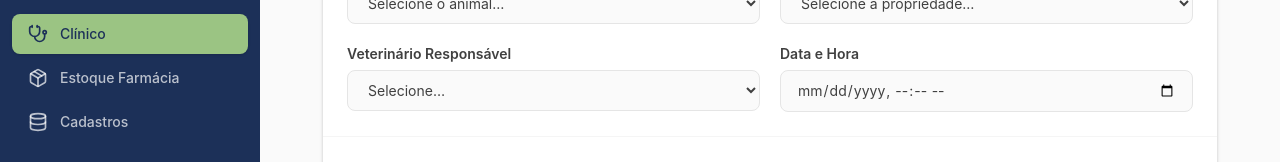
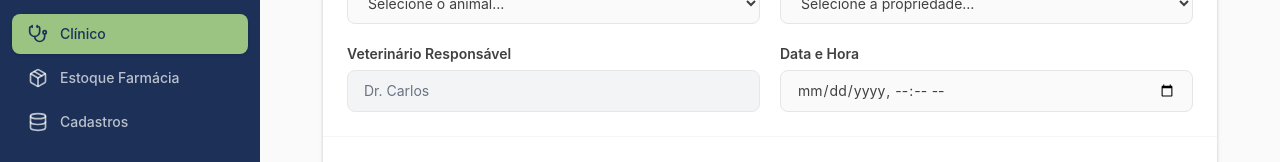
Before and after one commit to diogobrasil/vitta-equus-front, a React (Vite) app: page /clinico/novo in a window 1280 px wide. Shown: the part 335-497 px from the top of the page. Built offline with nearby package versions, Linux system fonts and the light colour scheme.

Commit message:
refactor: Adjustments to the medical record screen

```diff
--- a/src/pages/NovoProntuario.tsx
+++ b/src/pages/NovoProntuario.tsx
@@ -38,6 +38,10 @@ const INITIAL_FORM: ProntuarioForm = {
 
 export default function NovoProntuario() {
     const navigate = useNavigate();
+
+    // Mock do usuário logado (veterinário)
+    const usuarioLogado = { id: 1, nome: "Dr. Carlos" };
+
     const [form, setForm] = useState<ProntuarioForm>(INITIAL_FORM);
     const [medicacoes, setMedicacoes] = useState<MedicacaoAplicada[]>([]);
 
@@ -73,6 +77,7 @@ export default function NovoProntuario() {
         // payload que seria enviado para a API
         const payload = {
             ...form,
+            fktb06idVeterinario: usuarioLogado.id,
             medicacoesAplicadas: medicacoes.map(({ id, ...rest }) => rest), // Remove o UUID no payload final
         };
 
@@ -166,16 +171,13 @@ export default function NovoProntuario() {
                             >
                                 Veterinário Responsável
                             </label>
-                            <select
+                            <input
                                 id="veterinario"
-                                value={form.veterinarioId}
-                                onChange={(e) => updateForm("veterinarioId", e.target.value)}
-                                className={inputClass}
-                            >
-                                <option value="">Selecione…</option>
-                                <option value="v1">Dr. Carlos</option>
-                                <option value="v2">Dra. Camila</option>
-                            </select>
+                                type="text"
+                                value={usuarioLogado.nome}
+                                disabled
+                                className="w-full rounded-lg border border-gray-200 bg-gray-100 px-4 py-2.5 text-sm text-gray-500 cursor-not-allowed outline-none focus:ring-0"
+                            />
                         </div>
 
                         {/* Data e Hora */}
```
